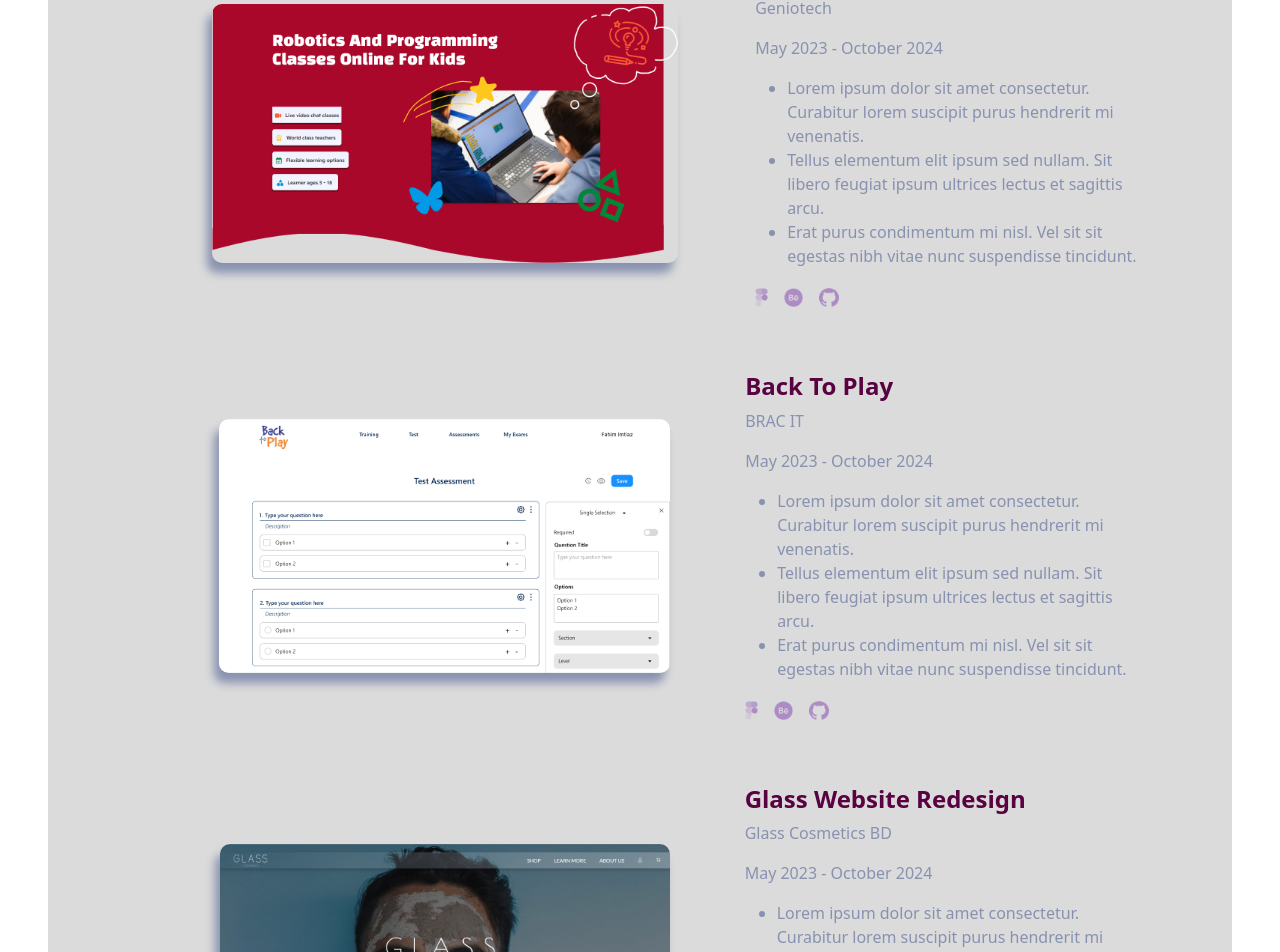
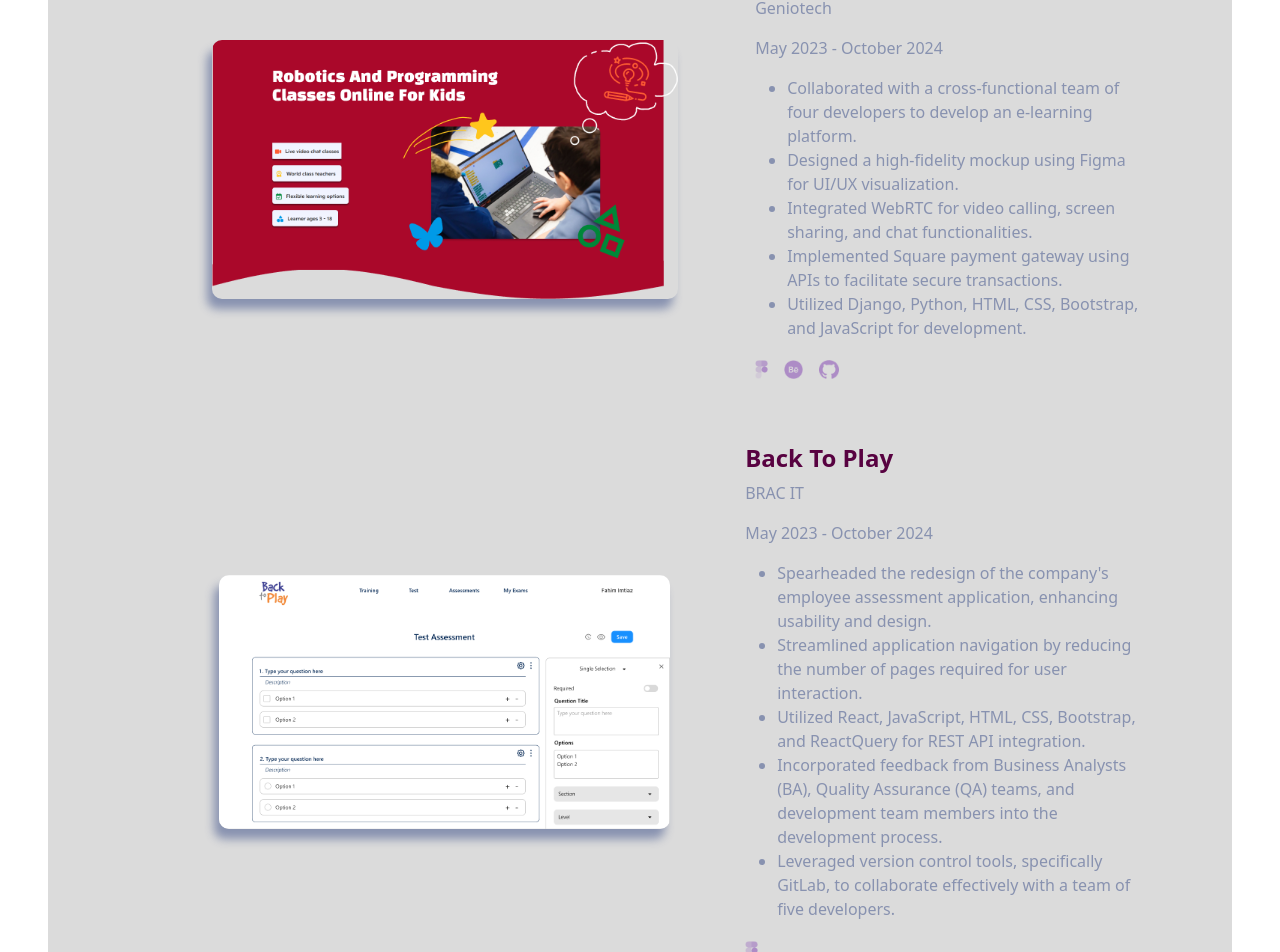
Before and after one commit to whichfahim/personal-portfolio, a React (Vite) app: page / in a window 1280 px wide. Shown: the part 1841-2793 px from the top of the page. Built offline with nearby package versions, Linux system fonts and the light colour scheme.

Commit message:
main | added text content for the header and projects section

```diff
--- a/src/components/Header.jsx
+++ b/src/components/Header.jsx
@@ -11,9 +11,8 @@
         <h1 className="heading-main--title">Fahim Imtiaz</h1>
         <h1 className="heading-main--subtitle">I build things for the web</h1>
         <p className="heading-text">
-          Lorem ipsum dolor sit amet consectetur. Consequat ultrices enim
-          bibendum ipsum vel neque dui facilisis quis. In leo adipiscing tortor
-          elementum purus vita e venenatis.
+          I'm a software engineer with a focus on designing, prototyping, and
+          building exceptional and memorable digital experiences.
         </p>
         <a className="btn-primary" href="src\Resume.pdf" target="_blank">
           View resume
--- a/src/components/Projects.jsx
+++ b/src/components/Projects.jsx
@@ -23,16 +23,24 @@
           <p>May 2023 - October 2024</p>
           <ul>
             <li>
-              Lorem ipsum dolor sit amet consectetur. Curabitur lorem suscipit
-              purus hendrerit mi venenatis.
+              Collaborated with a cross-functional team of four developers to
+              develop an e-learning platform.
             </li>
             <li>
-              Tellus elementum elit ipsum sed nullam. Sit libero feugiat ipsum
-              ultrices lectus et sagittis arcu.
+              Designed a high-fidelity mockup using Figma for UI/UX
+              visualization.
             </li>
             <li>
-              Erat purus condimentum mi nisl. Vel sit sit egestas nibh vitae
-              nunc suspendisse tincidunt.
+              Integrated WebRTC for video calling, screen sharing, and chat
+              functionalities.
+            </li>
+            <li>
+              Implemented Square payment gateway using APIs to facilitate secure
+              transactions.
+            </li>
+            <li>
+              Utilized Django, Python, HTML, CSS, Bootstrap, and JavaScript for
+              development.
             </li>
           </ul>
           <div className="project-doc--icons-container">
@@ -73,16 +81,25 @@
           <p>May 2023 - October 2024</p>
           <ul>
             <li>
-              Lorem ipsum dolor sit amet consectetur. Curabitur lorem suscipit
-              purus hendrerit mi venenatis.
+              Spearheaded the redesign of the company's employee assessment
+              application, enhancing usability and design.
             </li>
             <li>
-              Tellus elementum elit ipsum sed nullam. Sit libero feugiat ipsum
-              ultrices lectus et sagittis arcu.
+              Streamlined application navigation by reducing the number of pages
+              required for user interaction.
             </li>
             <li>
-              Erat purus condimentum mi nisl. Vel sit sit egestas nibh vitae
-              nunc suspendisse tincidunt.
+              Utilized React, JavaScript, HTML, CSS, Bootstrap, and ReactQuery
+              for REST API integration.
+            </li>
+            <li>
+              Incorporated feedback from Business Analysts (BA), Quality
+              Assurance (QA) teams, and development team members into the
+              development process.
+            </li>
+            <li>
+              Leveraged version control tools, specifically GitLab, to
+              collaborate effectively with a team of five developers.
             </li>
           </ul>
           <div className="project-doc--icons-container">
@@ -92,7 +109,7 @@
             >
               <img src={figma} className="project-doc--icon" alt="figma icon" />
             </a>
-            <a href="#" target="__blank">
+            {/* <a href="#" target="__blank">
               <img
                 src={behance}
                 className="project-doc--icon"
@@ -105,7 +122,7 @@
                 className="project-doc--icon"
                 alt="github logo"
               />
-            </a>
+            </a> */}
           </div>
         </div>
       </div>
@@ -122,22 +139,21 @@
           <p>May 2023 - October 2024</p>
           <ul>
             <li>
-              Lorem ipsum dolor sit amet consectetur. Curabitur lorem suscipit
-              purus hendrerit mi venenatis.
+              Redesigned company website while maintaining brand-consistent
+              layout and colors.
             </li>
             <li>
-              Tellus elementum elit ipsum sed nullam. Sit libero feugiat ipsum
-              ultrices lectus et sagittis arcu.
+              Produced wireframes and progressed through low-fidelity to
+              high-fidelity mockups in Figma.
             </li>
-            <li>
-              Erat purus condimentum mi nisl. Vel sit sit egestas nibh vitae
-              nunc suspendisse tincidunt.
-            </li>
+            <li>Implemented development using HTML, CSS, SASS, and JS.</li>
+            <li>Ensured design responsiveness across all screen sizes.</li>
+            <li>Link to demo on Github: Glass Cosmetics Redesign</li>
           </ul>
           <div className="project-doc--icons-container">
-            <a href="#" target="__blank">
+            {/* <a href="#" target="__blank">
               <img src={figma} className="project-doc--icon" alt="figma icon" />
-            </a>
+            </a> */}
             <a
               href="https://www.behance.net/gallery/139245067/Glass-Website-Redesign"
               target="__blank"
```
